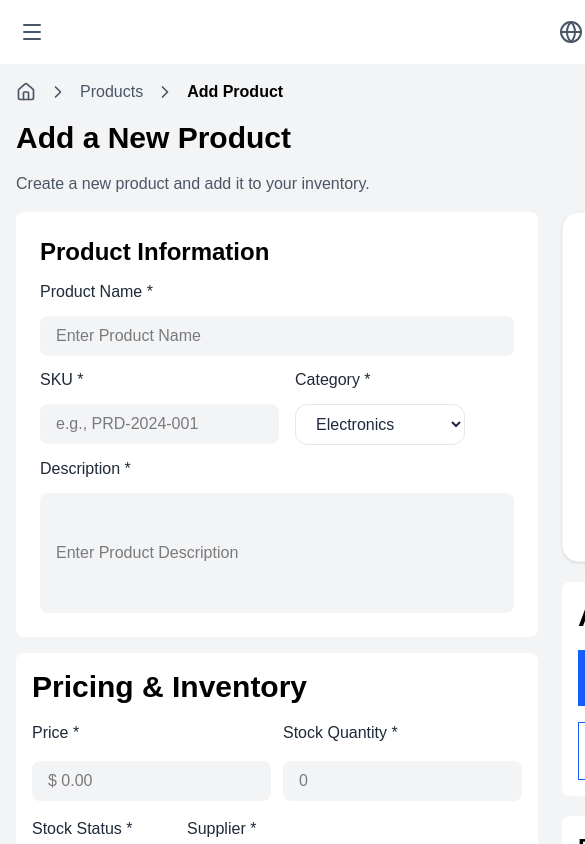
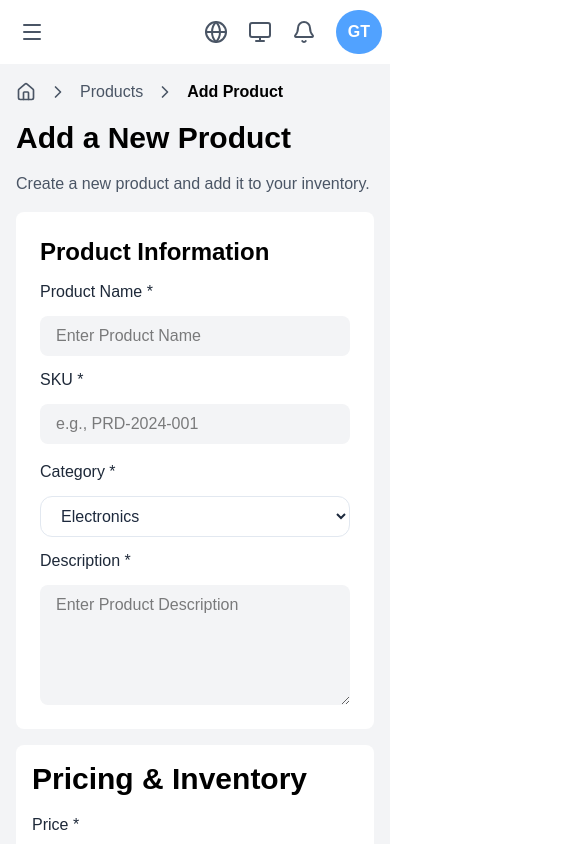
Before and after one commit to RosyPanday/TailPanel, a React (Vite) app in the folder tailPanel/: page /add-product in a window 390 px wide. Shown: the top 844 px of the page, 585 px wide, since content can reach past the window. Built offline with nearby package versions, Linux system fonts and the light colour scheme.

Commit message:
fix add products ui, add toast notification and responsive

```diff
--- a/tailPanel/package.json
+++ b/tailPanel/package.json
@@ -20,6 +20,7 @@
     "react-hook-form": "^7.87.0",
     "react-router-dom": "^7.18.3",
     "recharts": "^3.10.1",
+    "sonner": "^2.0.8",
     "tailwindcss": "^4.3.3",
     "typescript": "^7.0.2",
     "zod": "^4.5.4"
--- a/tailPanel/src/App.tsx
+++ b/tailPanel/src/App.tsx
@@ -1,8 +1,14 @@
 import { RouterProvider } from "react-router-dom";
+import { Toaster } from "sonner";
 import { router } from "./router.js";
 
 function App() {
-  return <RouterProvider router={router} />;
+  return (
+    <>
+      <RouterProvider router={router} />
+      <Toaster position="top-right" richColors />
+    </>
+  );
 }
 
 export default App;
--- a/tailPanel/src/components/layout/product/actions.tsx
+++ /dev/null
@@ -1,11 +0,0 @@
-function Action() {
-  return (
-    <div className="flex flex-col gap-4 bg-white rounded-lg p-4">
-      <div className="font-semibold text-3xl">Actions</div>
-      <button type="submit" className="bg-blue-600 p-4 text-white">Save Product</button>
-      <button type="button" className="border text-blue-600 p-4"> Cancel</button>
-    </div>
-  );
-}
-
-export default Action;
--- a/tailPanel/src/components/layout/product/add-product-content.tsx
+++ b/tailPanel/src/components/layout/product/add-product-content.tsx
@@ -1,13 +1,13 @@
 import { Home, ChevronRight } from "lucide-react";
 import PricingAndInventory from "./pricing-and-inventory.js";
 import ProductImage from "./product-image.js";
-import Action from "./actions.js";
 import ProductStatus from "./product-status.js";
 import { useAddProducts } from "../../../hooks/product/use-add-product.js";
 import ProductInformation from "./product-information.js";
+import ProductAction from "./product-actions.js";
 
 function AddProductContent() {
-  const { register, handleSubmit, onSubmitEvent, errors } = useAddProducts();
+  const { register, handleSubmit, onSubmitEvent, errors ,isPending ,setValue, control,setPreviewImage,previewImage} = useAddProducts();
   return (
     <div className="flex flex-col gap-4 m-4">
       {/* top */}
@@ -34,14 +34,14 @@ function AddProductContent() {
       </div>
       {/* form */}
       <form onSubmit={handleSubmit(onSubmitEvent)}>
-        <div className="flex gap-6 w-full">
+        <div className="flex gap-6 w-full flex-col md:flex-row">
           <div className="flex flex-1  flex-col gap-4">
             <ProductInformation register={register} errors={errors} />
             <PricingAndInventory register={register} errors={errors} />
           </div>
           <div className="flex flex-col gap-5">
-             <ProductImage register={register} errors={errors}/>
-             <Action />
+             <ProductImage register={register} errors={errors} control={control} setValue={setValue} previewImage={previewImage} setPreviewImage={setPreviewImage}/>
+             <ProductAction isPending={isPending}/>
              <ProductStatus />
           </div>
         </div>
--- a/tailPanel/src/components/layout/product/pricing-and-inventory.tsx
+++ b/tailPanel/src/components/layout/product/pricing-and-inventory.tsx
@@ -8,7 +8,7 @@ function PricingAndInventory({
   return (
     <div className="flex flex-1 flex-col gap-4 bg-white rounded-lg p-4">
       <div className="font-semibold text-3xl">Pricing & Inventory </div>
-      <div className=" flex gap-3">
+      <div className=" flex flex-col md:flex-row  gap-3">
         {/* price */}
         <div className="flex flex-col gap-4">
           <div className="text-gray-800">Price *</div>
@@ -37,7 +37,7 @@ function PricingAndInventory({
         </div>
       </div>
       {/* stock status and supplier */}
-      <div className=" flex gap-3">
+      <div className=" flex flex-col md:flex-row gap-3">
         {/* price */}
         <div className="flex flex-col gap-4">
           <div className="text-gray-800">Stock Status *</div>
--- /dev/null
+++ b/tailPanel/src/components/layout/product/product-actions.tsx
@@ -0,0 +1,27 @@
+function ProductAction({ isPending }: { isPending: boolean }) {
+  return (
+    <div className="flex flex-col gap-4 bg-white rounded-lg p-4">
+      <div className="font-semibold text-3xl">Actions</div>
+      <button
+        type="submit"
+        disabled={isPending}
+        className="bg-blue-600 p-4 text-white cursor-pointer"
+      >
+        {isPending ? (
+          <div className="flex gap-2">
+            <div className="w-5 h-5 rounded-full border-2 border-white/30 border-t-white animate-spin" />
+            <span>Saving</span>
+          </div>
+        ) : (
+          "Save Product"
+        )}
+      </button>
+      <button type="button" className="border text-blue-600 p-4 cursor-pointer">
+        {" "}
+        Cancel
+      </button>
+    </div>
+  );
+}
+
+export default ProductAction;
--- a/tailPanel/src/components/layout/product/product-image.tsx
+++ b/tailPanel/src/components/layout/product/product-image.tsx
@@ -1,7 +1,43 @@
-function ProductImage({ register, errors }: {
+import { useWatch } from "react-hook-form";
+import { useAddProducts } from "../../../hooks/product/use-add-product.js";
+import { useEffect } from "react";
+
+function ProductImage({
+  register,
+  errors,
+  control,
+  setValue,
+  previewImage,
+  setPreviewImage
+}: {
   register: any;
   errors: any;
+  control: any;
+  setValue: any;
+  previewImage:any;
+  setPreviewImage:any;
 }) {
+  const imageFile = useWatch({ control, name: "image" });
+
+  useEffect(() => {
+    const image= imageFile instanceof FileList? imageFile[0]:imageFile;
+
+    if (!imageFile || !(image instanceof File)) {
+      setPreviewImage(null);
+      return;
+    }
+    const imageUrl = URL.createObjectURL(image);
+    setPreviewImage(imageUrl);
+
+    return () => {
+      URL.revokeObjectURL(imageUrl);
+    };
+  }, [imageFile]);
+
+  const handleRemoveImage = () => {
+    setPreviewImage(null);
+    setValue("image", null);
+  };
 
   return (
     <div className="bg-white p-6 rounded-2xl border border-slate-100 shadow-sm w-full max-w-md">
@@ -9,17 +45,34 @@ function ProductImage({ register, errors }: {
         Product Image
       </h3>
 
+      {previewImage ? (
+        /* Image PreviewImage View */
+        <div className="relative rounded-2xl overflow-hidden border border-slate-200 bg-slate-50">
+          <img
+            src={previewImage}
+            alt="Product preview"
+            className="w-full h-64 object-cover rounded-2xl"
+          />
+          {/* Remove Image Button */}
+          <button
+            type="button"
+            onClick={handleRemoveImage}
+            className="absolute top-3 right-3 p-2 bg-slate-900/70 hover:bg-slate-900 text-white rounded-full transition-colors shadow-md text-xs font-semibold"
+          >
+            ✕ Remove
+          </button>
+        </div>
+      ) : (
         <div className="relative border-2 border-dashed border-slate-200 rounded-2xl p-8 flex flex-col items-center justify-center text-center hover:border-blue-400 transition-colors bg-slate-50/50">
           {/* Hidden File Input */}
           <input
             id="file-upload"
             type="file"
-          accept="image/jpeg,image/png,image/gif,image/webp"
+            accept="image/jpeg,image/jpg,image/png,image/gif,image/webp"
             className="sr-only"
             {...register("image")}
           />
 
-        {/* Upload Icon */}
           <div className="mb-3 text-slate-400">
             <svg
               className="w-12 h-12 stroke-current"
@@ -45,8 +98,8 @@ function ProductImage({ register, errors }: {
               browse
             </span>
           </label>
-
         </div>
+      )}
 
       {errors.image && (
         <p className="mt-2 text-xs text-red-500 font-medium">
--- a/tailPanel/src/components/layout/product/product-information.tsx
+++ b/tailPanel/src/components/layout/product/product-information.tsx
@@ -17,7 +17,7 @@ function ProductInformation({
         placeholder="Enter Product Name"
       />
       {errors.name && <p className="text-red-600">{errors.name.message}</p>}
-      <div className="flex gap-4">
+      <div className="flex flex-col md:flex-row gap-4">
         {/* SKU */}
         <div className="flex flex-col gap-3">
           <div className="text-gray-800">SKU *</div>
@@ -50,7 +50,7 @@ function ProductInformation({
       </div>
       {/* description */}
       <div className="text-gray-800">Description *</div>
-      <input
+      <textarea
         className="px-4 py-2 h-30 rounded-lg bg-gray-100 xs:w-30"
         {...register("description")}
         type="text"
--- a/tailPanel/src/hooks/product/use-add-product.ts
+++ b/tailPanel/src/hooks/product/use-add-product.ts
@@ -1,28 +1,37 @@
 import { useForm, type SubmitHandler } from "react-hook-form";
-
 
 import { zodResolver } from "@hookform/resolvers/zod";
 import { useNavigate } from "react-router-dom";
+import { toast } from "sonner";
 import { useAddProductMutation } from "./use-add-product-mutation.js";
-import { addProductSchema, type AddProductInput, type AddProductOutput } from "../../schemas/add-product-schema.js";
+import {
+  addProductSchema,
+  type AddProductInput,
+  type AddProductOutput,
+} from "../../schemas/add-product-schema.js";
+import { useState } from "react";
 
 export function useAddProducts() {
   const navigate = useNavigate();
   const addProductMutation = useAddProductMutation();
-
+  const [previewImage, setPreviewImage] = useState<string | null>(null);
   const {
     register,
     handleSubmit,
     setError,
     reset,
-    formState: { errors },
+    control,
+    setValue,
+    formState: { errors, isSubmitting },
   } = useForm<AddProductInput, any, AddProductOutput>({
     resolver: zodResolver(addProductSchema),
   });
 
   const onSubmitEvent: SubmitHandler<AddProductOutput> = async (data) => {
     try {
+      console.log(data);
       await addProductMutation.mutateAsync(data);
+      toast.success("Product added to database successfully. View products to view the new product");
       reset();
       navigate("/add-product");
     } catch (error) {
@@ -37,6 +46,11 @@ export function useAddProducts() {
     handleSubmit,
     setError,
     errors,
+    control,
+    setValue,
     onSubmitEvent,
+    previewImage,
+    setPreviewImage,
+    isPending: addProductMutation.isPending || isSubmitting,
   };
 }
```
Also changed, not shown: 1 other file (tests, documents, lock files or other folders). Lines whose indentation alone changed are shown as unchanged.
